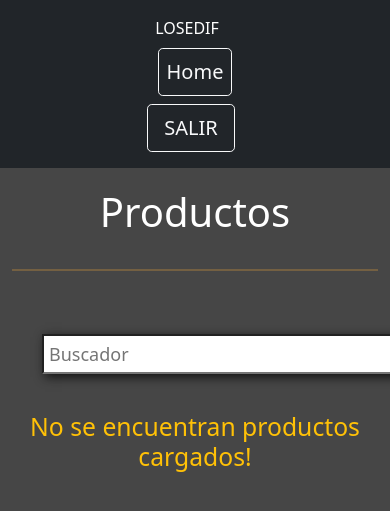
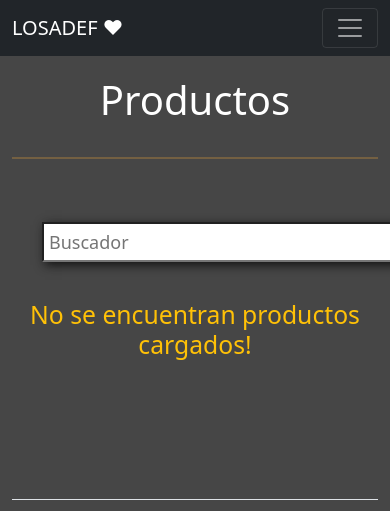
Before and after one commit to SebastianLegnazzi/TP-FINAL_PWD, a PHP site: page /Vista/paginas/index.php in a window 390 px wide; the page is wider, and only the part inside the window is pictured. Shown: the top 511 px of that part. Run offline with PHP 8.4, Linux system fonts and the light colour scheme; the visitor is signed in with stand-in values (Sample User, id 1); data that the repository does not hold is empty.

Commit message:
Arreglo responsive del Header

```diff
--- a/Control/C_MenuRol.php
+++ b/Control/C_MenuRol.php
@@ -111,7 +111,7 @@ class C_MenuRol{
             if  (isset($param['idMenu']))
                 $where.=" and idMenu =".$param['idMenu'];
             if  (isset($param['idRol']))
-                 $where.=" and idRol ='".$param['idRol']."'";
+                 $where.=" and idRol =".$param['idRol'];
         }
 
         $objMenuRol = new MenuRol();
--- a/Vista/paginas/index.php
+++ b/Vista/paginas/index.php
@@ -56,7 +56,7 @@ include_once("../estructura/Cabecera.php");
                             </tbody>
                         </table>
                     </div>
-                    <span id="total-Compra"></span>
+                    <span id="total-Compra" ></span>
                 </div>
                 <div class="modal-footer">
                     <button class="btn btn-success me-2" id="detalle__comprar__carrito" onclick="confirmarCompra()">Comprar</button>
--- a/vista/estructura/Cabecera.php
+++ b/vista/estructura/Cabecera.php
@@ -1,11 +1,11 @@
 <?php
 include "../../configuracion.php";
-$objSession=new C_Session();
-$menues=[];
-if ($objSession->activa()){
-  $idRoles=$_SESSION['roles'];
-  $objMenuRol=new C_MenuRol();
-  $menues=$objMenuRol->menuesByIdRol($idRoles);
+$objSession = new C_Session();
+$menues = [];
+if ($objSession->activa()) {
+  $idRoles = $_SESSION['roles'];
+  $objMenuRol = new C_MenuRol();
+  $menues = $objMenuRol->menuesByIdRol($idRoles);
 }
 ?>
 <!DOCTYPE html>
@@ -28,17 +28,20 @@ if ($objSession->activa()){
 </head>
 
 <body>
-<header class="p-3 bg-dark">
-    <div class="container">
-      <div class="d-flex flex-wrap align-items-center justify-content-center justify-content-lg-start">
-        <a href="../../index.php" class="d-flex align-items-center mb-2 mb-lg-0 text-white text-decoration-none pe-3">
-          LOSEDIF
+  <header class="navbar navbar-expand-md navbar-dark bg-dark" >
+    <div class="container-fluid">
+        <a href="../../index.php" class="navbar-brand text-white">
+          LOSADEF ❤
         </a>
+        <button class="navbar-toggler" type="button" data-bs-toggle="collapse" data-bs-target="#navbarsExample03" aria-controls="navbarsExample03" aria-expanded="false" aria-label="Toggle navigation">
+          <span class="navbar-toggler-icon"></span>
+        </button>
 
-        <ul class="nav col-12 col-lg-auto me-lg-auto mb-2 justify-content-center mb-md-0">
+        <div class="collapse navbar-collapse" id="navbarsExample03">
+          <ul class="navbar-nav me-auto mb-2 m-2 mb-sm-0">
             <li><a href="../../index.php" role="button" class="px-2 mx-1 btn btn-lg btn-outline-light">Home</a></li>
             <?php
-          foreach($menues as $objMenu){
+            foreach ($menues as $objMenu) {
             ?>
               <li><a href='<?php echo $objMenu->getMeDescripcion() ?>' role="button" class="px-2 mx-1 btn btn-lg btn-outline-light"><?php echo $objMenu->getMeNombre() ?></a></li>
             <?php
@@ -48,15 +51,15 @@ if ($objSession->activa()){
 
 
           <div class="text-end">
-          <?php if ($objSession->activa()){
+            <?php if ($objSession->activa()) {
             ?>
               <button type='button' class='btn btn-lg btn-outline-light me-2' onclick="cerrarSesion()">SALIR</button>
             <?php
-            }else{
+            } else {
             ?>
               <a href='../sesion/IniciarSesion.php' class='btn btn-lg btn-outline-light me-2'>INGRESAR</a>
             <?php
-            }?>
+            } ?>
         </div>
       </div>
     </div>
```
Lines whose indentation alone changed are shown as unchanged.
